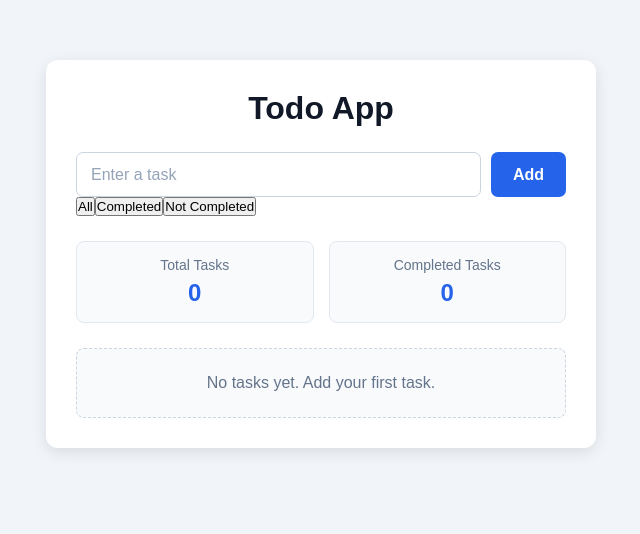
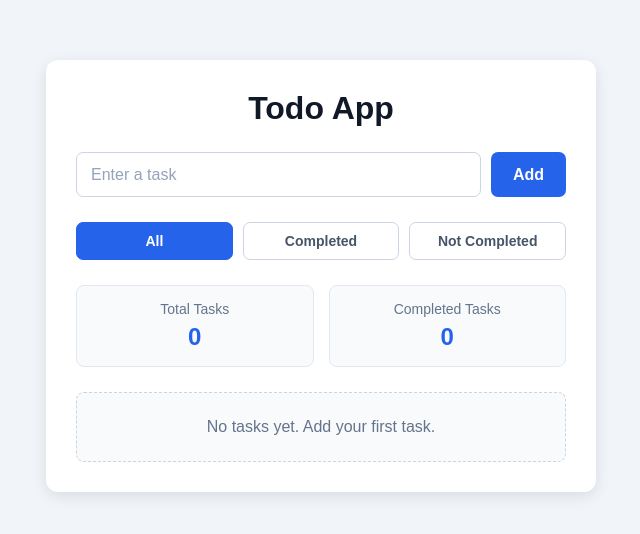
Before and after one commit to Edldev12/Dynamic-Task-Manager, a React (Vite) app: page / in a window 1280 px wide. Shown: the top 534 px of the page, without its empty margins (319-959 px from the left). Built offline with nearby package versions, Linux system fonts and the light colour scheme.

Commit message:
add css for filter task

```diff
--- a/src/App.css
+++ b/src/App.css
@@ -250,6 +250,42 @@ body {
 }
 
 /* ==============================
+   TASK FILTERS
+============================== */
+
+.task-filters {
+  display: flex;
+  gap: 10px;
+  margin-top: 25px;
+  margin-bottom: 20px;
+}
+
+.task-filters button {
+  flex: 1;
+  padding: 10px 15px;
+  border: 1px solid #cbd5e1;
+  border-radius: 7px;
+  background: #ffffff;
+  color: #475569;
+  font-size: 14px;
+  font-weight: 600;
+  cursor: pointer;
+  transition: 0.2s ease;
+}
+
+.task-filters button:hover {
+  background: #f1f5f9;
+}
+
+/* Active filter */
+
+.task-filters button.active {
+  background: #2563eb;
+  color: white;
+  border-color: #2563eb;
+}
+
+/* ==============================
    MOBILE RESPONSIVE
 ============================== */
 
```
